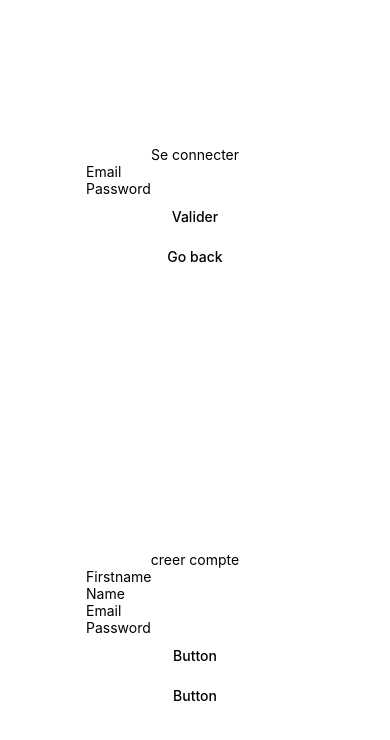
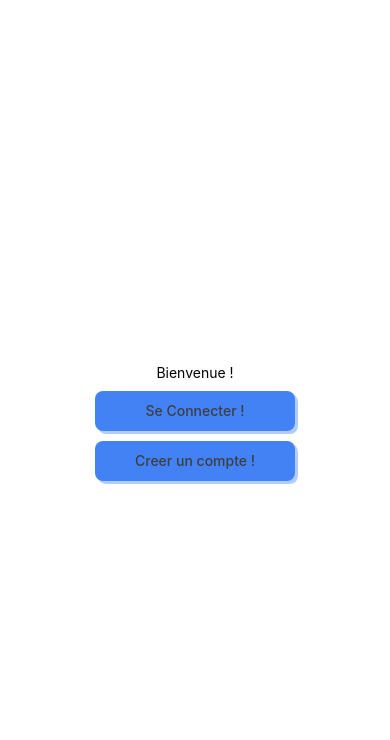
Before and after one commit to stephanie7474/WODAPP, a React Native app: screen / in a window 390 px wide. Shown: the top 740 px of the page. Built offline with nearby package versions, Linux system fonts and the light colour scheme.

Commit message:
modification des buttons

```diff
--- a/App.js
+++ b/App.js
@@ -1,124 +1,22 @@
-import React, {useState }from 'react'
+
 import { StatusBar } from 'expo-status-bar';
-import { KeyboardAvoidingView, StyleSheet, TextInput, Text, View, TouchableOpacity, Keyboard, ScrollView, } from 'react-native';
-import { NavigationContainer } from '@react-navigation/native';
-import { createNativeStackNavigator,  } from '@react-navigation/native-stack';
-import { createBottomTabNavigator } from '@react-navigation/bottom-tabs';
- import Button from './components/Button';
-  //import HomeScreen from './Screens/HomeScreen';
-  //import SignIn from './Screens/SignIn';
-  //import SignUp from './Screens/SignUp';
+import {  TextInput, Text, View } from 'react-native';
+// import { NavigationContainer} from '@react-navigation/native';
+// import { createNativeStackNavigator,  } from '@react-navigation/native-stack';
+// import { createBottomTabNavigator } from '@react-navigation/bottom-tabs';
+//  import Button from './components/Button';
+
+ import HomeScreen from './Screens/HomeScreen';
+ import SignIn from './Screens/SignIn';
+ import SignUp from './Screens/SignUp';
 
 
- function HomeScreen({ navigation }) {
-  return (
-    <View style={{ flex: 1, alignItems: 'center', justifyContent: 'center' }}>
-      <Text>Bienvenue !</Text>
-      <Button
-        text="Se Connecter !"
-        buttonCustomStyles={{
-         backgroundColor: "#4282F4",
-         borderRadius: 10,
-         marginTop: 10
-       }}
-       textCustomStyles={{
-         color: "#3E3E3E"
-       }}
-        onPress={() => navigation.navigate('Details')}
-      />
-
-       <Button
-        text="Creer un Compte"
-        buttonCustomStyles={{
-         backgroundColor: "#4282F4",
-         borderRadius: 10,
-         marginTop: 10
-       }}
-       textCustomStyles={{
-         color: "#3E3E3E"
-       }}
-        onPress={() => navigation.navigate('Details')}
-      />
-    </View>
-  );
+export default function App (){
+  return(
+<View style={{flex:1}}>
+<HomeScreen />
+ {/* <SignIn/>
+<SignUp />  */}
+</View>
+  )
 }
-
-function SignIn({ navigation }) {
-  const [email, setUsername] = useState('');
-  const [password, setPassword] = useState('');
-
-  return (
-    <View style={{ flex: 1, alignItems: 'center', justifyContent: 'center' }}>
-      <Text>Se connecter</Text>
-      <TextInput
-        placeholder="Email"
-        value={email}
-        onChangeText={text => setEmail(text)}
-      />
-      <TextInput
-        placeholder="Password"
-        value={password}
-        onChangeText={text => setPassword(text)}
-        secureTextEntry
-      />
-    <Button text="Valider" onPress={() => navigation.navigate('Home')} />
-      <Button text="Go back" onPress={() => navigation.goBack()} />
-    </View>
-  );
-}
-
-function SignUp({ navigation }) {
-  const [firstName, setFirstname] = useState('');
-  const [name, setName] = useState('');
-  const [email, setEmail] = useState('');
-  const [password, setPassword] = useState('');
-
-  return (
-    <View style={{ flex: 1, alignItems: 'center', justifyContent: 'center' }}>
-      <Text>creer compte</Text>
-      <TextInput
-      placeholder ="Firstname"
-      onChangeText={(value) => setText(value)}
-       value={firstName}
-      />
-       <TextInput
-        placeholder="Name"
-        value={name}
-        onChangeText={setName}
-      />
-      <TextInput
-        placeholder="Email"
-        value={email}
-        onChangeText={setEmail}
-      />
-      <TextInput
-        placeholder="Password"
-        value={password}
-        onChangeText={setPassword}
-        secureTextEntry
-    />
-       <Button title="Creer" onPress={() => navigation.navigate('Home')} />
-      <Button title="Go back" onPress={() => navigation.goBack()} />
-    </View>
-  );
-}
-
-
-const Stack = createNativeStackNavigator();
-
-function App() {
-  return (
-    <NavigationContainer>
-     <SignIn />
-     <SignUp />
-
-     {/* <Stack.Navigator initialRouteName="Home">
-        <Stack.Screen name="WODAPP " component={HomeScreen} />
-        <Stack.Screen name="Valider" component={SignIn} />
-        <Stack.Screen name="Creer" component={SignUp} />
-      </Stack.Navigator>  */}
-    </NavigationContainer>
-  );
-}
-
-export default App;
--- a/Screens/HomeScreen.js
+++ b/Screens/HomeScreen.js
@@ -1,15 +1,15 @@
 import { useNavigation } from '@react-navigation/core'
-import { StyleSheet, Text, View, Button, } from 'react-native'
+import { StyleSheet, Text, View } from 'react-native'
 import React from 'react'
-import { createNativeStackNavigator } from '@react-navigation/native-stack';
+import Button from './Button'
 
-function HomeScreen({navigation}) {
+export default function HomeScreen(props) {
 
   return (
     <View style={styles.container}>
     <Text>Bienvenue !</Text>
     <Button
-       text="Se Connecter !"
+         text="Se Connecter !"
        buttonCustomStyles={{
          backgroundColor: "#4282F4",
          borderRadius: 8,
@@ -18,7 +18,7 @@ function HomeScreen({navigation}) {
        textCustomStyles={{
          color: "#3E3E3E"
        }}
-       onPress={() =>navigation.navigate('')}
+       onPress={() =>navigation.navigate('SignIn')}
      />
      <Button
        text="Creer un compte !"
@@ -32,6 +32,7 @@ function HomeScreen({navigation}) {
        }}
        onPress={() => navigation.navigate('SignUp')}
      />
+
   </View>
  );
 }
@@ -41,5 +42,5 @@ const styles = StyleSheet.create({
     justifyContent: 'center',
     alignItems: 'center'
   },
+
 })
-export default HomeScreen
--- a/Screens/SignIn.js
+++ b/Screens/SignIn.js
@@ -1,7 +1,7 @@
 import { useNavigation } from '@react-navigation/core'
 import React, {useEffect, useState }from 'react'
-import { KeyboardAvoidingView, StyleSheet, Text, TextInput, TouchableOpacity, View, Button} from 'react-native'
-
+import { KeyboardAvoidingView, StyleSheet, Text, TextInput, TouchableOpacity, View} from 'react-native'
+import Button from './Button'
 
 function SignIn({ navigation }) {
   const [email, setUsername] = useState('');
@@ -21,7 +21,18 @@ function SignIn({ navigation }) {
         onChangeText={text => setPassword(text)}
         secureTextEntry
       />
-    <Button text="Valider" onPress={() => navigation.goBack()} />
+    <Button
+       text="Valider"
+       buttonCustomStyles={{
+         backgroundColor: "#4282F4",
+         borderRadius: 8,
+         marginTop: 10
+       }}
+       textCustomStyles={{
+         color: "#3E3E3E"
+       }}
+       onPress={() => navigation.navigate('SignUp')}
+     />
     </View>
   );
 }
@@ -33,43 +44,5 @@ const styles = StyleSheet.create({
     justifyContent: 'center',
     alignItems: 'center',
   },
-  inputContainer: {
-    width: '80%'
-  },
-  input: {
-    backgroundColor: 'white',
-    paddingHorizontal: 15,
-    paddingVertical: 10,
-    borderRadius: 10,
-    marginTop: 5,
-  },
-  buttonContainer: {
-    width: '60%',
-    justifyContent: 'center',
-    alignItems: 'center',
-    marginTop: 40,
-  },
-  button: {
-    backgroundColor: '#4282F4',
-    width: '100%',
-    padding: 15,
-    borderRadius: 10,
-    alignItems: 'center',
-  },
-  buttonOutline: {
-    backgroundColor: 'white',
-    marginTop: 5,
-    borderColor: '#4282F4',
-    borderWidth: 2,
-  },
-  buttonText: {
-    color: '#3E3E3E',
-    fontWeight: '700',
-    fontSize: 16,
-  },
-  buttonOutlineText: {
-    color: '#3E3E3E',
-    fontWeight: '700',
-    fontSize: 16,
-  },
+
 })
--- a/Screens/SignUp.js
+++ b/Screens/SignUp.js
@@ -1,5 +1,6 @@
-import {KeyboardAvoidingView, StyleSheet, Text, TextInput, TouchableOpacity, View, Button } from 'react-native'
+import {KeyboardAvoidingView, StyleSheet, Text, TextInput, TouchableOpacity, View} from 'react-native'
 import React,{useState}from 'react'
+import Button from './Button'
 
 function SignUp() {
   const [firstName, setFirstname] = useState('');
@@ -30,7 +31,17 @@ function SignUp() {
         onChangeText={setPassword}
         secureTextEntry
       />
-      <Button title="Sign in" onPress={() => signIn({ name, password, firstName, email })} />
+       <Button
+       text="Valider"
+       buttonCustomStyles={{
+         backgroundColor: "#4282F4",
+         borderRadius: 8,
+         marginTop: 10
+       }}
+       textCustomStyles={{
+         color: "#3E3E3E"
+       }}
+      onPress={() => signIn({ name, password, firstName, email })} />
     </View>
   );
 }
@@ -44,43 +55,5 @@ const styles = StyleSheet.create({
     justifyContent: 'center',
     alignItems: 'center',
   },
-  inputContainer: {
-    width: '80%'
-  },
-  input: {
-    backgroundColor: 'white',
-    paddingHorizontal: 15,
-    paddingVertical: 10,
-    borderRadius: 10,
-    marginTop: 5,
-  },
-  buttonContainer: {
-    width: '60%',
-    justifyContent: 'center',
-    alignItems: 'center',
-    marginTop: 40,
-  },
-  button: {
-    backgroundColor: '#4282F4',
-    width: '100%',
-    padding: 15,
-    borderRadius: 10,
-    alignItems: 'center',
-  },
-  buttonOutline: {
-    backgroundColor: 'white',
-    marginTop: 5,
-    borderColor: '#4282F4',
-    borderWidth: 2,
-  },
-  buttonText: {
-    color: '#3E3E3E',
-    fontWeight: '700',
-    fontSize: 16,
-  },
-  buttonOutlineText: {
-    color: '#3E3E3E',
-    fontWeight: '700',
-    fontSize: 16,
-  },
+
 })
```
Also changed, not shown: Screens/Navigation.js (added, +18 -0 lines), Screens/Button.js (renamed from components/Button.js).
